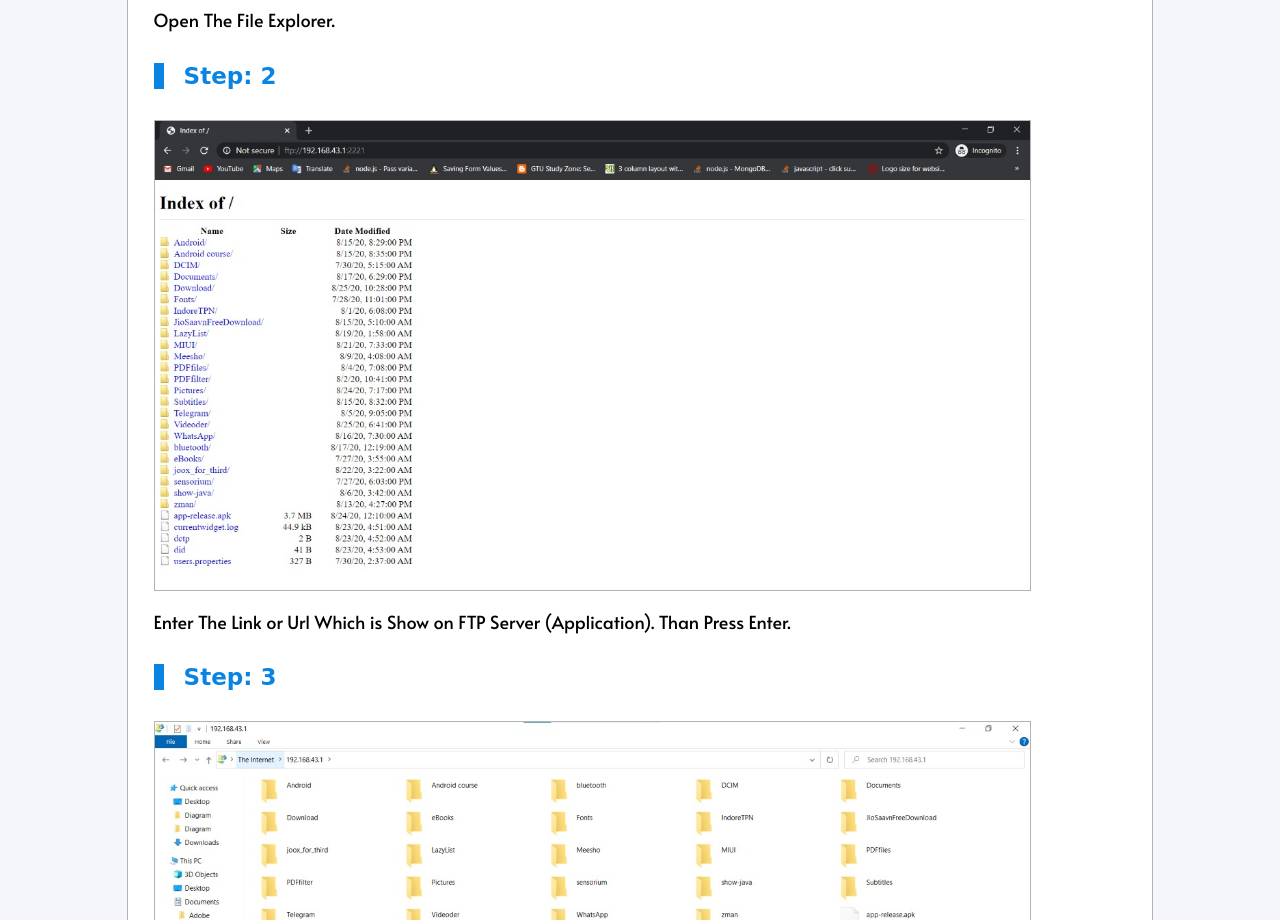
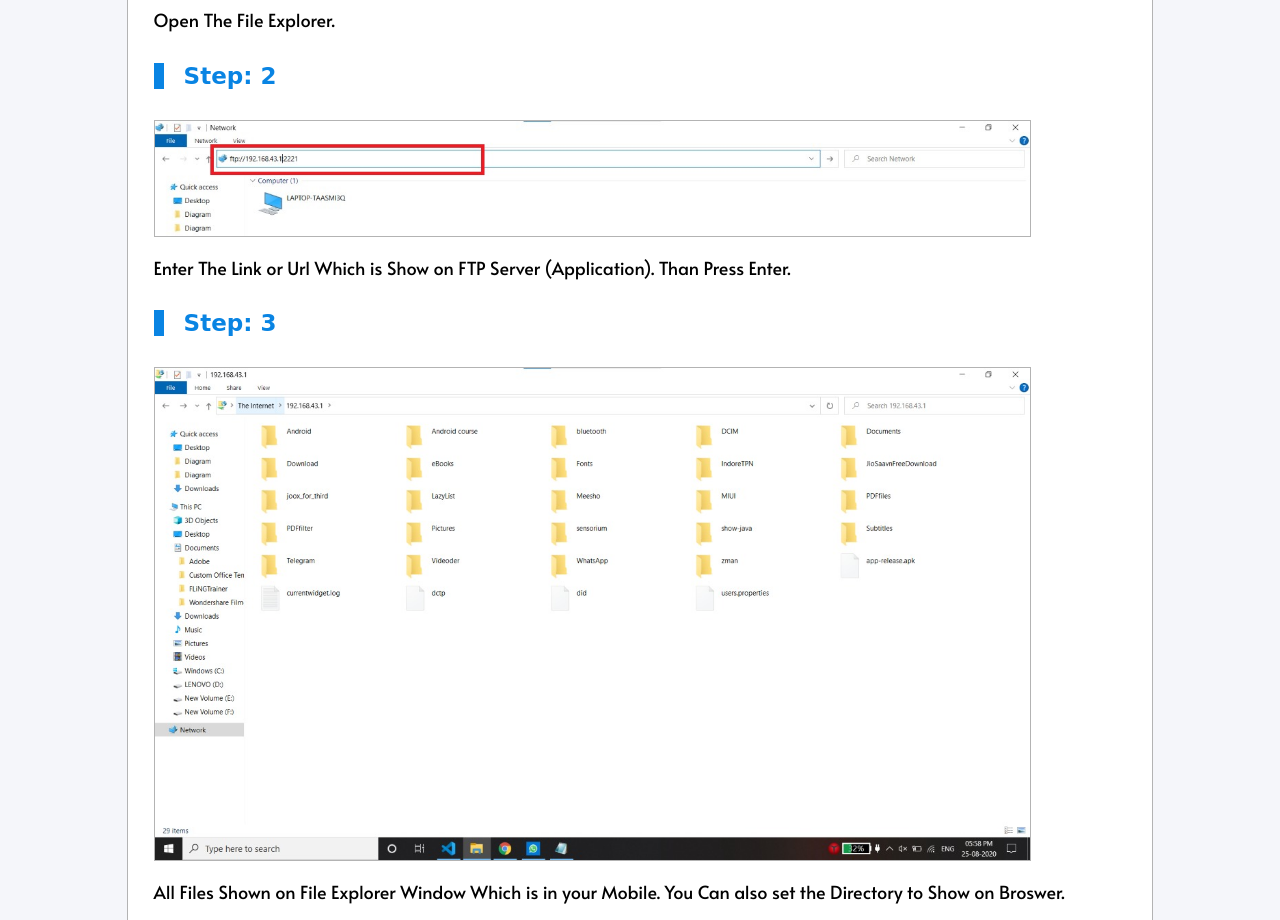
Before and after one commit to HNC-developers/FTPServerSite, a plain HTML site: page index.html in a window 1280 px wide. Shown: the part 3100-4020 px from the top of the page. Drawn offline with Linux system fonts and the light colour scheme; a web font is replaced by a local one.

Commit message:
Viewport Added

```diff
--- a/index.html
+++ b/index.html
@@ -1,6 +1,7 @@
 <html>
   <head>
     <title>FTP Server - How it's Work?</title>
+    <meta name="viewport" content="width=device-width, initial-scale=1.0" />
     <link rel="stylesheet" type="text/css" href="index.css" />
     <link
       href="https://fonts.googleapis.com/css2?family=Alata&family=Baloo+Tamma+2:wght@700;800&display=swap"
@@ -100,7 +101,11 @@
 
             <div class="step2">
               <h4 class="step-title">Step: 2</h4>
-              <img class="browser" src="images/Run2.jpeg" alt="BroswerStep2" />
+              <img
+                class="browser"
+                src="images/fileExplorer2.jpeg"
+                alt="BroswerStep2"
+              />
               <p class="step-paragraph">
                 Enter The Link or Url Which is Show on FTP Server (Application).
                 Than Press Enter.
```
